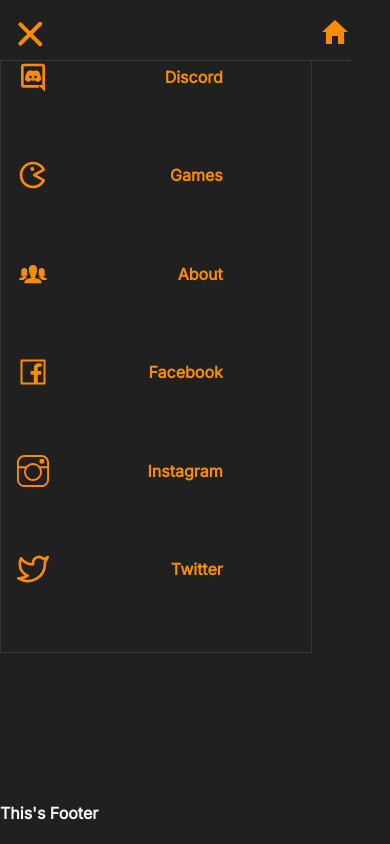
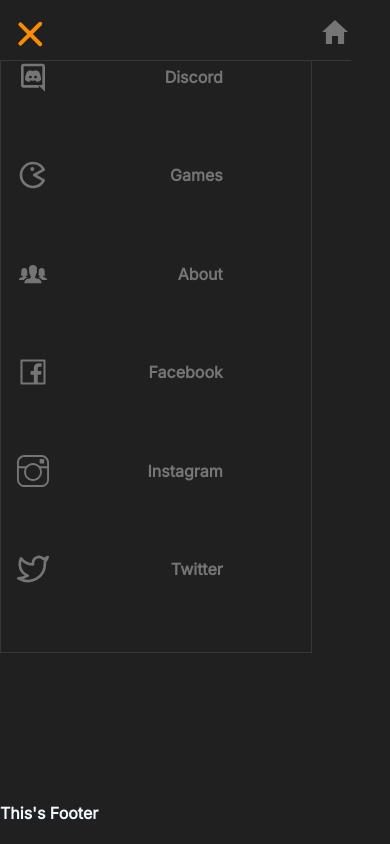
Before and after one commit to mois3222/web_react_app, a React (Vite) app: page / in a window 390 px wide. Both pictures are taken after a click on the button 35 px from the left and 34 px from the top of the page. Built offline with nearby package versions, Linux system fonts and the light colour scheme.

Commit message:
commit: fixtures to extensible menu Date: 1/09/2023 Author: DelevelopMoi

```diff
--- /dev/null
+++ b/src/components/ExtensibleMenu.tsx
@@ -0,0 +1,45 @@
+import Link from "./Link";
+import iconsController from "../controller/iconsController";
+import useShowStore from "../store/showStore";
+
+const ExtensibleMenu = () => {
+  const { show } = useShowStore();
+  return (
+    <>
+      <nav className={`Header_nav extensiblemenu ${show ? "show" : ""}`}>
+        <ul>
+          {show ? (
+            <>
+              <Link
+                anchor={"Discord"}
+                svg={<iconsController.RiDiscordLine size={"2em"} />}
+              />
+              <Link
+                anchor={"Games"}
+                svg={<iconsController.BiGame size={"2em"} />}
+              />
+              <Link
+                anchor={"About"}
+                svg={<iconsController.IoIosPeople size={"2em"} />}
+              />
+              <Link
+                anchor={"Facebook"}
+                svg={<iconsController.AiOutlineFacebook size={"2em"} />}
+              />
+              <Link
+                anchor={"Instagram"}
+                svg={<iconsController.TfiInstagram size={"2em"} />}
+              />
+              <Link
+                anchor={"Twitter"}
+                svg={<iconsController.FiTwitter size={"2em"} />}
+              />
+            </>
+          ) : null}
+        </ul>
+      </nav>
+    </>
+  );
+};
+
+export default ExtensibleMenu;
--- a/src/containers/Header.tsx
+++ b/src/containers/Header.tsx
@@ -1,10 +1,9 @@
 import Link from "../components/Link";
 import iconsController from "../controller/iconsController";
 import ButtonHome from "../components/ButtonHome";
-import useShowStore from "../store/showStore";
+import ExtensibleMenu from "../components/ExtensibleMenu";
 
 const Header = () => {
-  const { show } = useShowStore();
   return (
     <header className="Header">
       <nav className="Header__nav navbar">
@@ -41,34 +40,7 @@
           </ul>
         </section>
       </nav>
-      <nav className={`Header_nav navres ${show ? "show" : ""}`}>
-        <ul>
-          <Link
-            anchor={"Discord"}
-            svg={<iconsController.RiDiscordLine size={"2em"} />}
-          />
-          <Link
-            anchor={"Games"}
-            svg={<iconsController.BiGame size={"2em"} />}
-          />
-          <Link
-            anchor={"About"}
-            svg={<iconsController.IoIosPeople size={"2em"} />}
-          />
-          <Link
-            anchor={"Facebook"}
-            svg={<iconsController.AiOutlineFacebook size={"2em"} />}
-          />
-          <Link
-            anchor={"Instagram"}
-            svg={<iconsController.TfiInstagram size={"2em"} />}
-          />
-          <Link
-            anchor={"Twitter"}
-            svg={<iconsController.FiTwitter size={"2em"} />}
-          />
-        </ul>
-      </nav>
+      <ExtensibleMenu />
     </header>
   );
 };
--- a/src/sass/containers/Header.scss
+++ b/src/sass/containers/Header.scss
@@ -89,7 +89,7 @@
   }
 }
 
-.navres {
+.extensiblemenu {
   width: 80vw;
   height: 0;
 
@@ -107,7 +107,6 @@
       margin-bottom: auto;
       margin-right: auto;
       width: 70%;
-      display: none;
 
       a {
         @include m.opacacity();
@@ -127,15 +126,11 @@
       }
     }
   }
+}
 
-  &.show {
-    height: 70vh;
-    transition: all 0.5s ease;
-
-    li {
-      display: block;
-    }
-  }
+.show {
+  height: 70vh;
+  transition: all 0.5s ease;
 }
 
 @media (max-width: 760px) {
@@ -167,10 +162,4 @@
       }
     }
   }
-
-  .navres {
-    ul {
-      display: none;
-    }
-  }
 }
```
